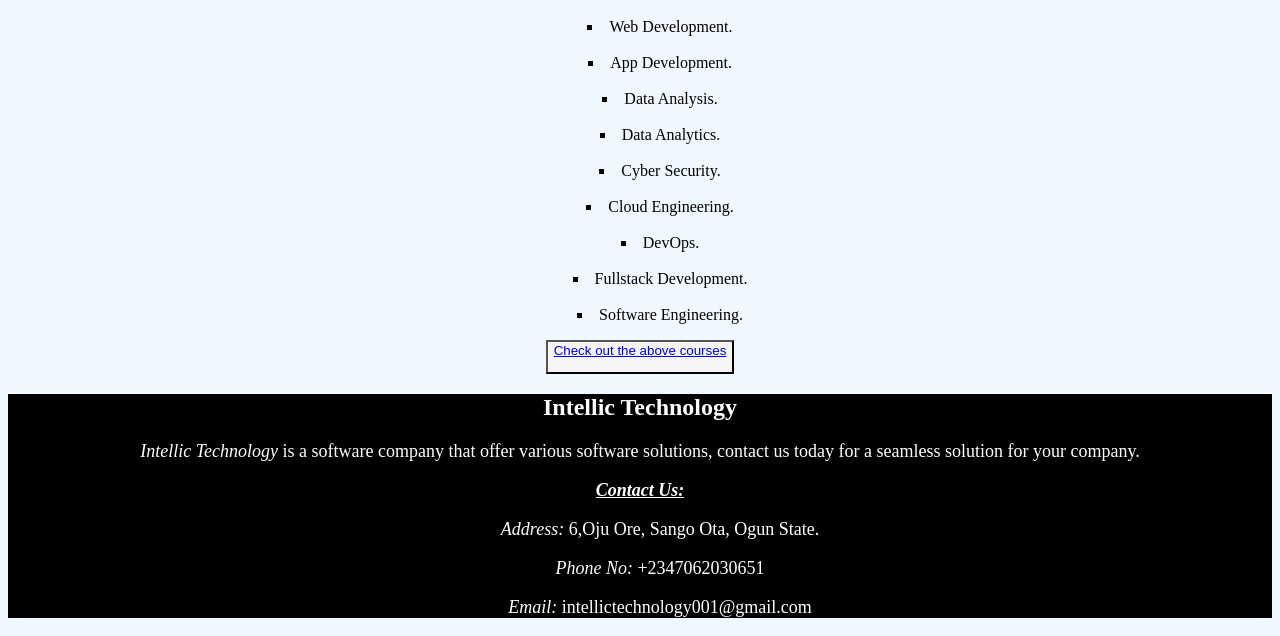
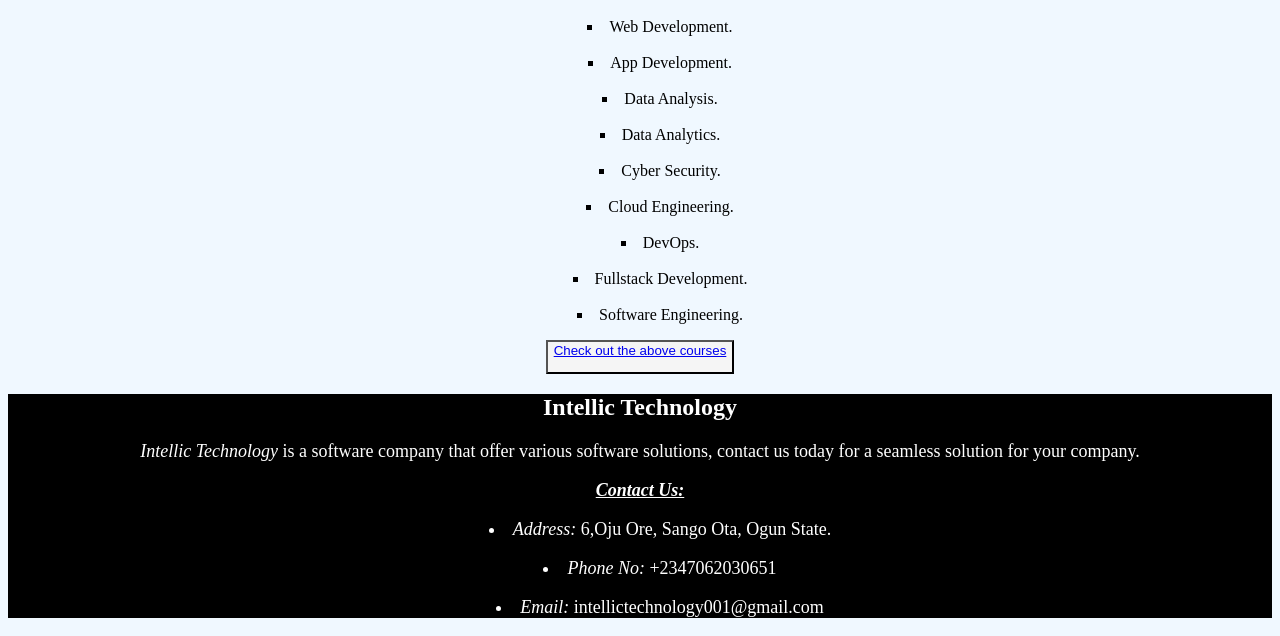
Before and after one commit to packinggee/plucom, a plain HTML site: page index.html in a window 1280 px wide. Shown: the part 296-932 px from the top of the page. Drawn offline with Linux system fonts and the light colour scheme.

Commit message:
Add files via upload

```diff
--- a/index.html
+++ b/index.html
@@ -30,10 +30,10 @@
         <footer style="background-color: black;text-align: center;"> <h2 style="color:white;">Intellic Technology</h2>
             <p style="color:white;font-size: large;"><em>Intellic Technology</em> is a software company that offer various software solutions, contact us today for a seamless solution for your company.</p>
             <h3 style="color:white;font-size: large;"> <i><u>Contact Us:</u></i> </h3>
-            <ul style="color:white;font-size: large;">
-               <p><i>Address:</i> 6,Oju Ore, Sango Ota, Ogun State.</p>
-                <p><i>Phone No:</i> +2347062030651</p>
-                <p><i>Email:</i> intellictechnology001@gmail.com</p>
+            <ul style="color:white;font-size: large; list-style-type: disc; list-style-position: inside;">
+               <p><li><i>Address:</i> 6,Oju Ore, Sango Ota, Ogun State.</li></p>
+                <p><li><i>Phone No:</i> +2347062030651</li></p>
+                <p><li><i>Email:</i> intellictechnology001@gmail.com</li></p>
             </ul>
         </footer>
     </body>
```
